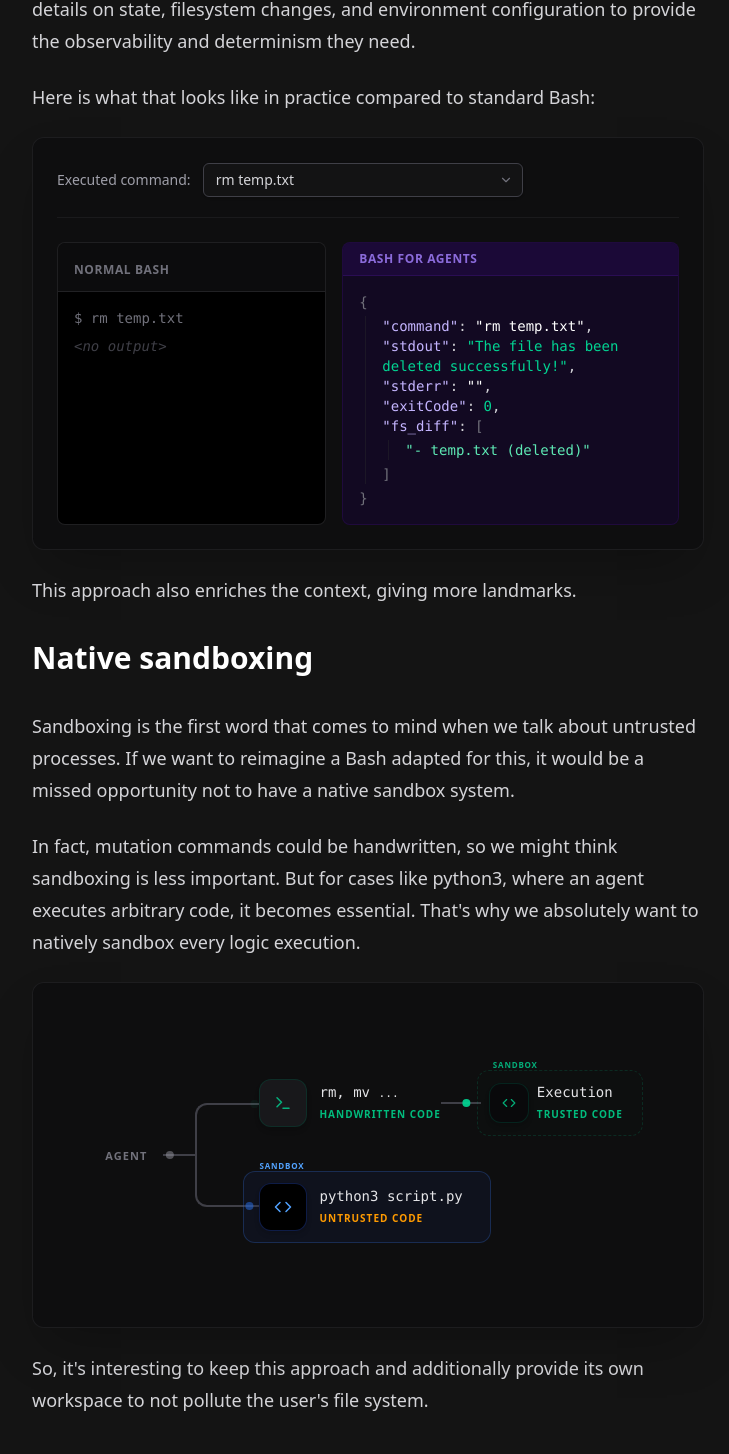
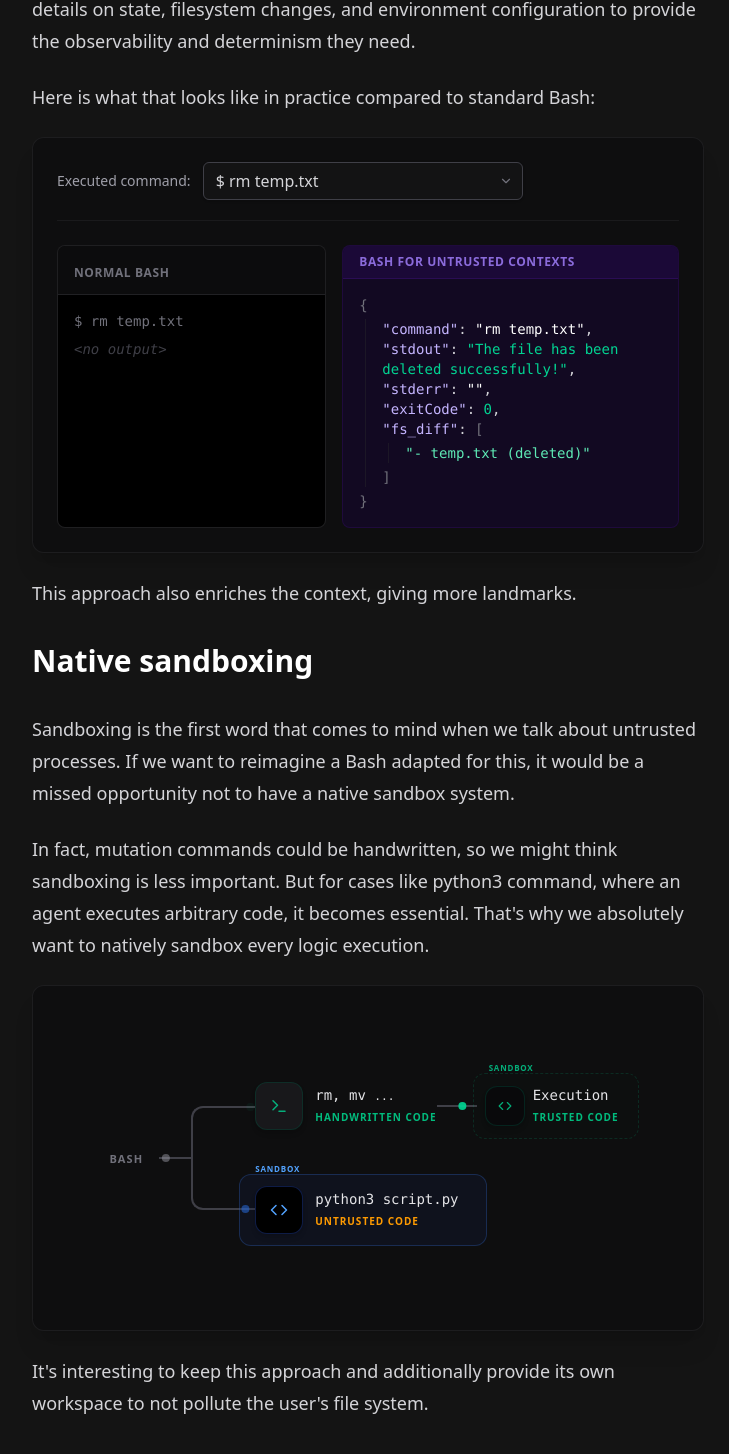
Before and after one commit to capsulerun/capsulerun.github.io, a Next.js app: page /blog/reimagining-bash-for-untrusted-contexts in a window 1280 px wide. Shown: the part 1253-2707 px from the top of the page, without its empty margins (272-1001 px from the left). Built offline with nearby package versions, Linux system fonts and the light colour scheme.

Commit message:
feat: update blog content, polish interactive UI components, and transition site to static export with internal redirects

```diff
--- /dev/null
+++ b/app/blog/page.tsx
@@ -0,0 +1,5 @@
+import { redirect } from "next/navigation";
+
+export default function BlogIndex() {
+  redirect("https://github.com/capsulerun");
+}
--- /dev/null
+++ b/app/page.tsx
@@ -0,0 +1,5 @@
+import { redirect } from "next/navigation";
+
+export default function Home() {
+  redirect("https://github.com/capsulerun");
+}
--- a/content/blog/reimagining-bash-for-untrusted-contexts.mdx
+++ b/content/blog/reimagining-bash-for-untrusted-contexts.mdx
@@ -30,17 +30,17 @@ This approach also enriches the context, giving more landmarks.
 
 Sandboxing is the first word that comes to mind when we talk about untrusted processes. If we want to reimagine a Bash adapted for this, it would be a missed opportunity not to have a native sandbox system.
 
-In fact, mutation commands could be handwritten, so we might think sandboxing is less important. But for cases like python3, where an agent executes arbitrary code, it becomes essential. That's why we absolutely want to natively sandbox every logic execution.
+In fact, mutation commands could be handwritten, so we might think sandboxing is less important. But for cases like python3 command, where an agent executes arbitrary code, it becomes essential. That's why we absolutely want to natively sandbox every logic execution.
 
 <SandboxAnimation />
 
-So, it's interesting to keep this approach and additionally provide its own workspace to not pollute the user's file system.
+It's interesting to keep this approach and additionally provide its own workspace to not pollute the user's file system.
 
 ## Reimagining it
 
 In theory, the solution is quite simple: add more information to the output. In practice, we can't natively structure the commands' output within the existing Bash paradigm.
 
-So, I think the only way is to rebuild Bash commands. The good news is, we don't necessarily need to rebuild everything, only the important ones for untrusted processes. Some open-source alternatives already explore different philosophies, but none quite fit the need yet.
+To me, the only way is to rebuild Bash commands. The good news is, we don't necessarily need to rebuild everything, only the important ones for untrusted processes. Some open-source alternatives already explore different philosophies, but none quite fit the need yet.
 
 I also created a light proof of concept in TypeScript. It's a long-term project, so it will depend on you and other people wanting to collaborate on this. Feel free to check it out 👉 [GitHub](https://github.com/capsulerun/bash)
 
--- a/interactives/components/bash-comparison.tsx
+++ b/interactives/components/bash-comparison.tsx
@@ -82,7 +82,7 @@ export function BashComparison() {
   const activeCommand = COMMANDS.find((c) => c.id === activeId)!;
 
   return (
-    <div className="not-prose  flex flex-col gap-6 rounded-xl border border-zinc-800/60 bg-zinc-950/50 p-4 md:p-6 shadow-2xl">
+    <div className="not-prose  flex flex-col gap-6 rounded-xl border border-zinc-800/60 bg-zinc-950/50 p-4 md:p-6 shadow-xl">
       {/* Header / Dropdown */}
       <div className="flex flex-col sm:flex-row sm:items-center gap-3 border-b border-zinc-800/50 pb-5">
         <span className="text-sm font-medium text-zinc-400">Executed command:</span>
@@ -90,11 +90,11 @@ export function BashComparison() {
           <select
             value={activeId}
             onChange={(e) => setActiveId(e.target.value)}
-            className="w-full appearance-none rounded-md border border-zinc-700 bg-zinc-900/50 py-1.5 pl-3 pr-8 text-sm text-zinc-300 outline-none focus:border-zinc-500 focus:ring-1 focus:ring-zinc-500 cursor-pointer shadow-sm transition-colors"
+            className="w-full appearance-none rounded-md border border-zinc-700 bg-zinc-900/50 py-1.5 pl-3 pr-8 text-base outline-none focus:border-zinc-500 focus:ring-1 focus:ring-zinc-500 cursor-pointer shadow-sm transition-colors"
           >
             {COMMANDS.map((c) => (
-              <option key={c.id} value={c.id} className="text-base">
-                {c.command}
+              <option key={c.id} value={c.id}>
+                $ {c.command}
               </option>
             ))}
           </select>
@@ -126,7 +126,7 @@ export function BashComparison() {
           <div className="absolute inset-0 bg-violet-500/5 pointer-events-none" />
 
           <div className="bg-violet-950/30 px-4 py-2 border-b border-violet-900/30 flex items-center justify-between z-10">
-            <span className="text-xs font-semibold text-violet-400/80 uppercase tracking-wider">Bash for agents</span>
+            <span className="text-xs font-semibold text-violet-400/80 uppercase tracking-wider">Bash for untrusted contexts</span>
           </div>
 
           <div className="p-4 font-mono text-sm min-h-[220px] flex flex-col z-10">
--- a/interactives/components/sandbox-animation.tsx
+++ b/interactives/components/sandbox-animation.tsx
@@ -5,12 +5,12 @@ import { User, Terminal, Code } from "lucide-react";
 
 export function SandboxAnimation() {
   return (
-    <div className="not-prose rounded-xl border border-zinc-800/60 bg-zinc-950/50 shadow-2xl overflow-x-auto relative scrollbar-thin scrollbar-thumb-zinc-700 scrollbar-track-transparent">
+    <div className="not-prose rounded-xl border border-zinc-800/60 bg-zinc-950/50 shadow-xl overflow-x-auto relative scrollbar-thin scrollbar-thumb-zinc-700 scrollbar-track-transparent">
       <div className="py-24 px-8 flex items-center justify-center min-w-[300px] mx-auto w-max">
 
-        {/* 1. Agent */}
+        {/* 1. Bash */}
         <div className="relative z-10 shrink-0 mr-4 flex items-center">
-          <span className="text-[11px] font-semibold text-zinc-500 uppercase tracking-widest">Agent</span>
+          <span className="text-[11px] font-semibold text-zinc-500 uppercase tracking-widest">Bash</span>
         </div>
 
         {/* 2. Stem line */}
--- a/next.config.ts
+++ b/next.config.ts
@@ -1,19 +1,9 @@
 import type { NextConfig } from "next";
 
 const nextConfig: NextConfig = {
-  async redirects() {
-    return [
-      {
-        source: "/",
-        destination: "https://github.com/capsulerun",
-        permanent: false,
-      },
-      {
-        source: "/blog",
-        destination: "https://github.com/capsulerun",
-        permanent: false,
-      },
-    ];
+  output: "export",
+  images: {
+    unoptimized: true,
   },
 };
 
```
